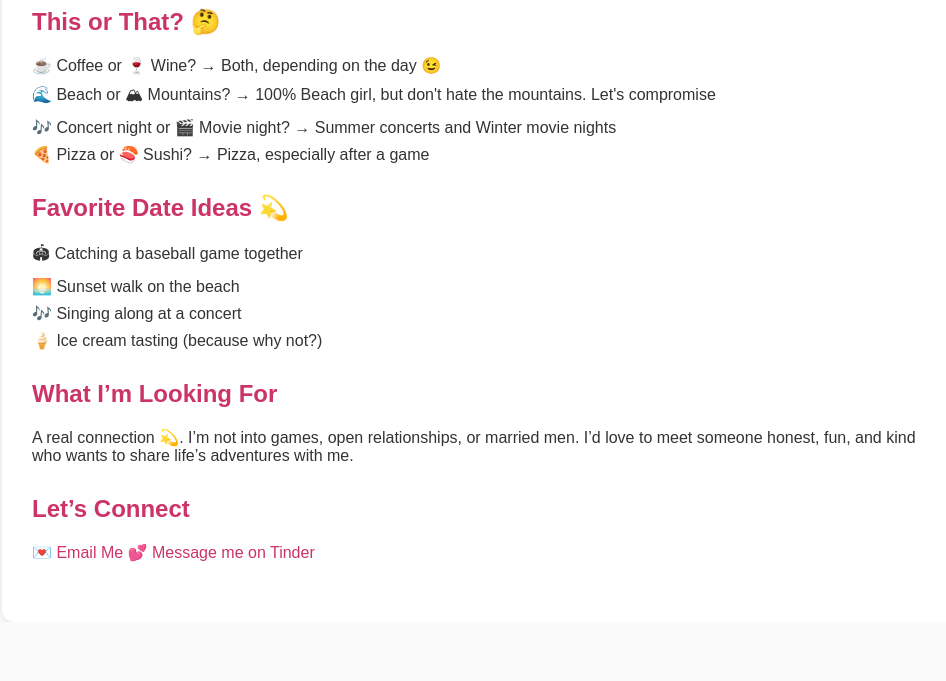
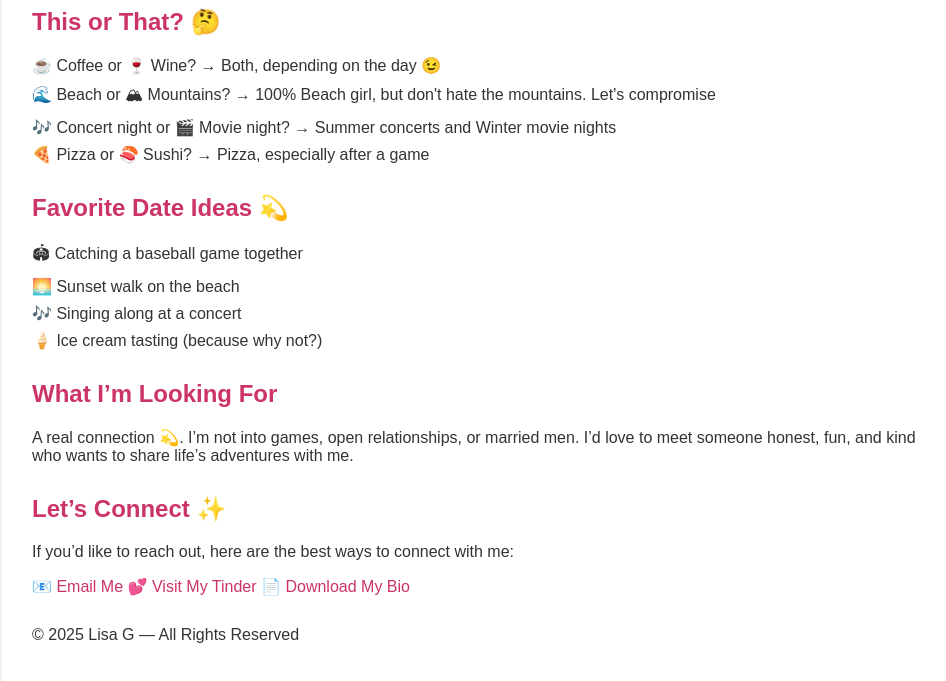
Before and after one commit to LisaGibeault/LisaGibeault.github.io, a plain HTML site: page index.html in a window 1280 px wide. Shown: the part 786-1467 px from the top of the page, without its empty margins (158-1104 px from the left). Before the commit the page ends 1408 px from the top, so only its background shows below. Drawn offline with Linux system fonts and the light colour scheme.

Commit message:
Update index.html

```diff
--- a/index.html
+++ b/index.html
@@ -90,12 +90,18 @@
     </div>
 
     <div class="section">
-      <h2>Let’s Connect</h2>
-      <p>💌 <a href="mailto:lisagibeault@gmail.com" class="button">Email Me</a>
-      <a href="https://tinder.com/@geebs21" class="button" target="_blank">
-  💕 Message me on Tinder
-  </a>
+    <h2>Let’s Connect ✨</h2>
+    <p>If you’d like to reach out, here are the best ways to connect with me:</p>
+
+    <div class="connect-buttons">
+      <a href="mailto:youremail@example.com" class="button">📧 Email Me</a>
+      <a href="https://tinder.com/@geebs21" class="button" target="_blank">💕 Visit My Tinder</a>
+      <a href="lisa-bio.pdf" class="button" target="_blank">📄 Download My Bio</a>
     </div>
   </div>
+
+
+  <footer>
+    <p>© 2025 Lisa G — All Rights Reserved</p>
 </body>
 </html>
```
